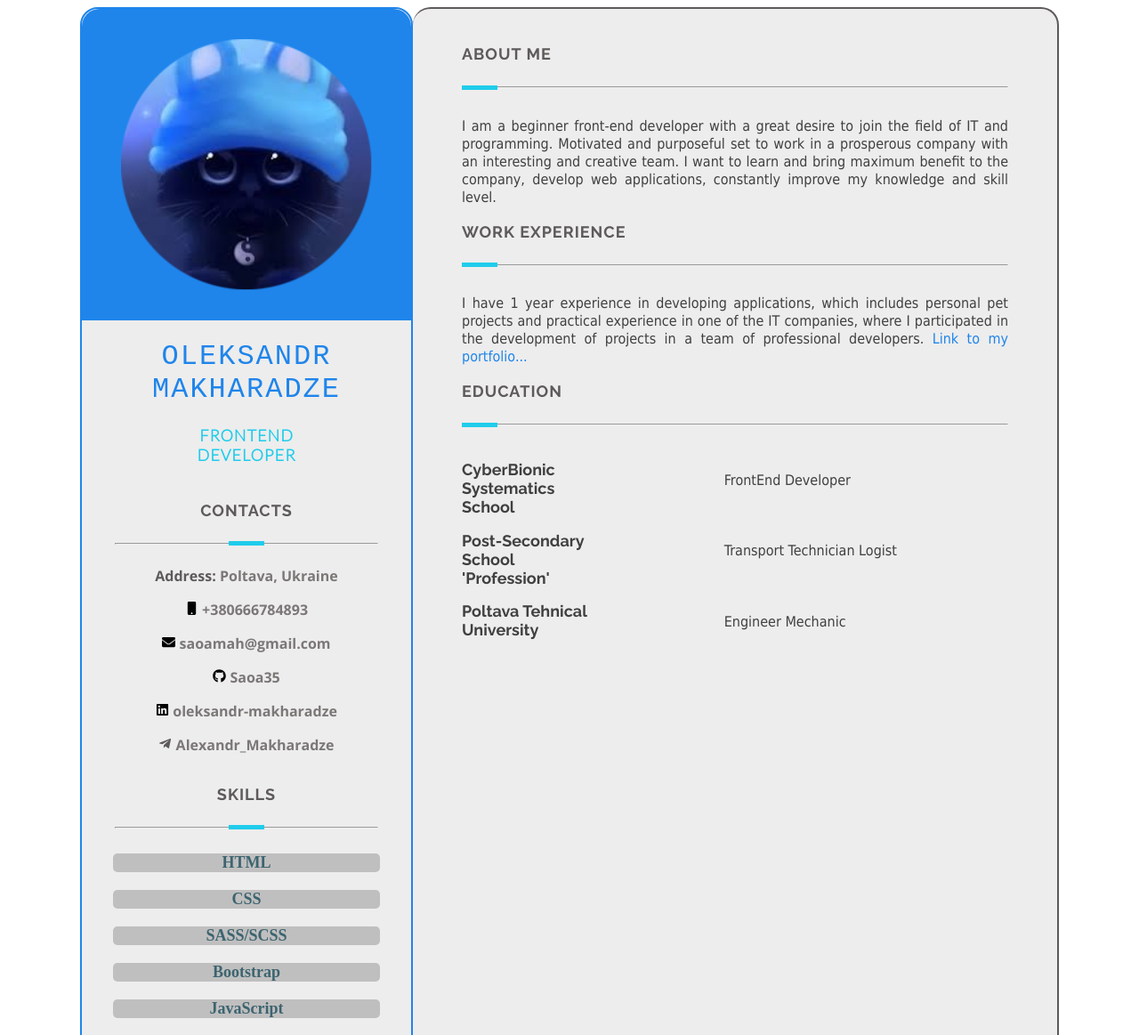
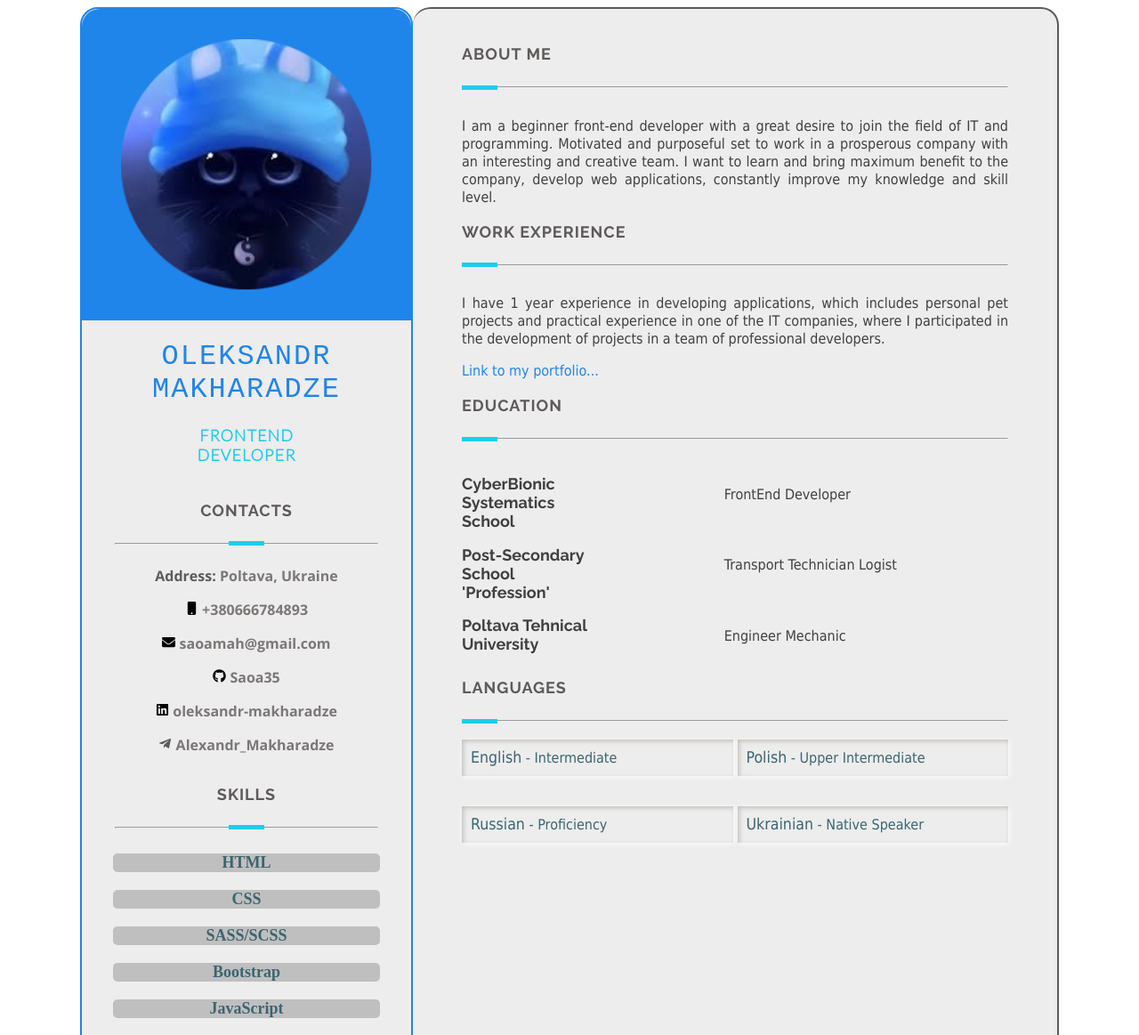
Before and after one commit to Saoa35/homepage, a plain HTML site: page index.html in a window 1280 px wide. Shown: the top 1163 px of the page at 89% size. Drawn offline with nearby package versions, Linux system fonts and the light colour scheme.

Commit message:
added languages section

```diff
--- a/index.html
+++ b/index.html
@@ -165,9 +165,10 @@
             personal pet projects and practical experience in one of the IT
             companies, where I participated in the development of projects in a
             team of professional developers.
-            <a class="portfolio" href="https://makharadze-portfolio.vercel.app/"
-              >Link to my portfolio...</a
-            >
+            <p>
+              <a class="portfolio" href="https://makharadze-portfolio.vercel.app/"
+              >Link to my portfolio...</a>
+            </p>
           </div>
 
           <h3 class="heading">education</h3>
@@ -181,9 +182,30 @@
               <div class="title">Post-Secondary School 'Profession'</div>
               <div class="description">Transport Technician Logist</div>
               <div class="title">Poltava Tehnical University</div>
-              <div class="description">
-                Engineer Mechanic
+              <div class="description">Engineer Mechanic</div>
+            </div>
+
+            <div class="lanuages">
+              <h3 class="heading">languages</h3>
+              <div class="line-right">
+                <hr class="rightDivHr" />
+                <div class="blue-block"></div>
               </div>
+              <div class="lanuage-container">
+                <p class="description lang-items">
+                  <span class="font-large">English</span> - Intermediate
+                </p>
+                <p class="description lang-items">
+                  <span class="font-large">Polish</span> - Upper Intermediate
+                </p>
+                <p class="description lang-items">
+                  <span class="font-large">Russian</span> - Proficiency
+                </p>
+                <p class="description lang-items">
+                  <span class="font-large">Ukrainian</span> - Native Speaker
+                </p>
+              </div>
+            </div>
 
       </main>
     </div>
```
